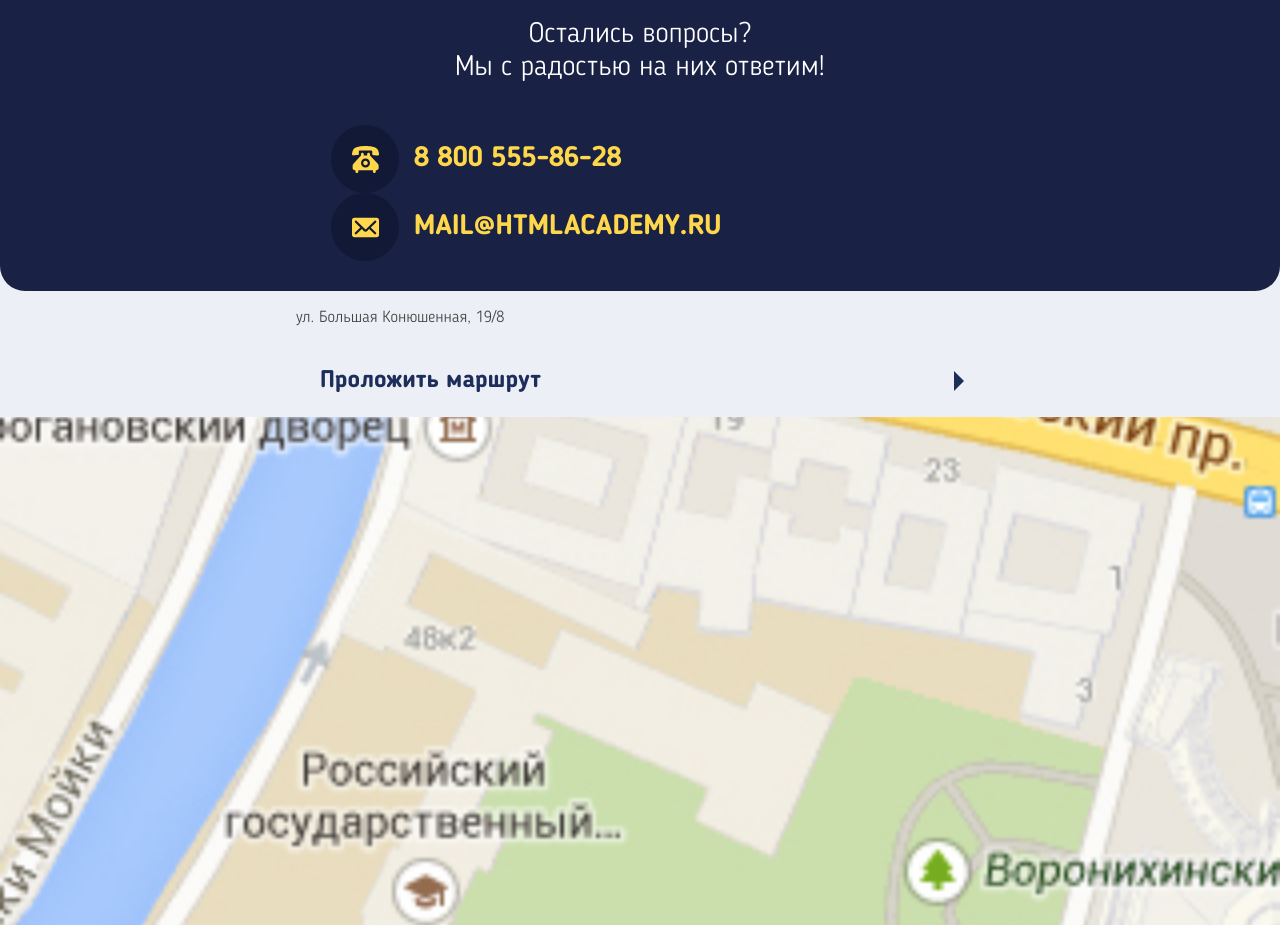
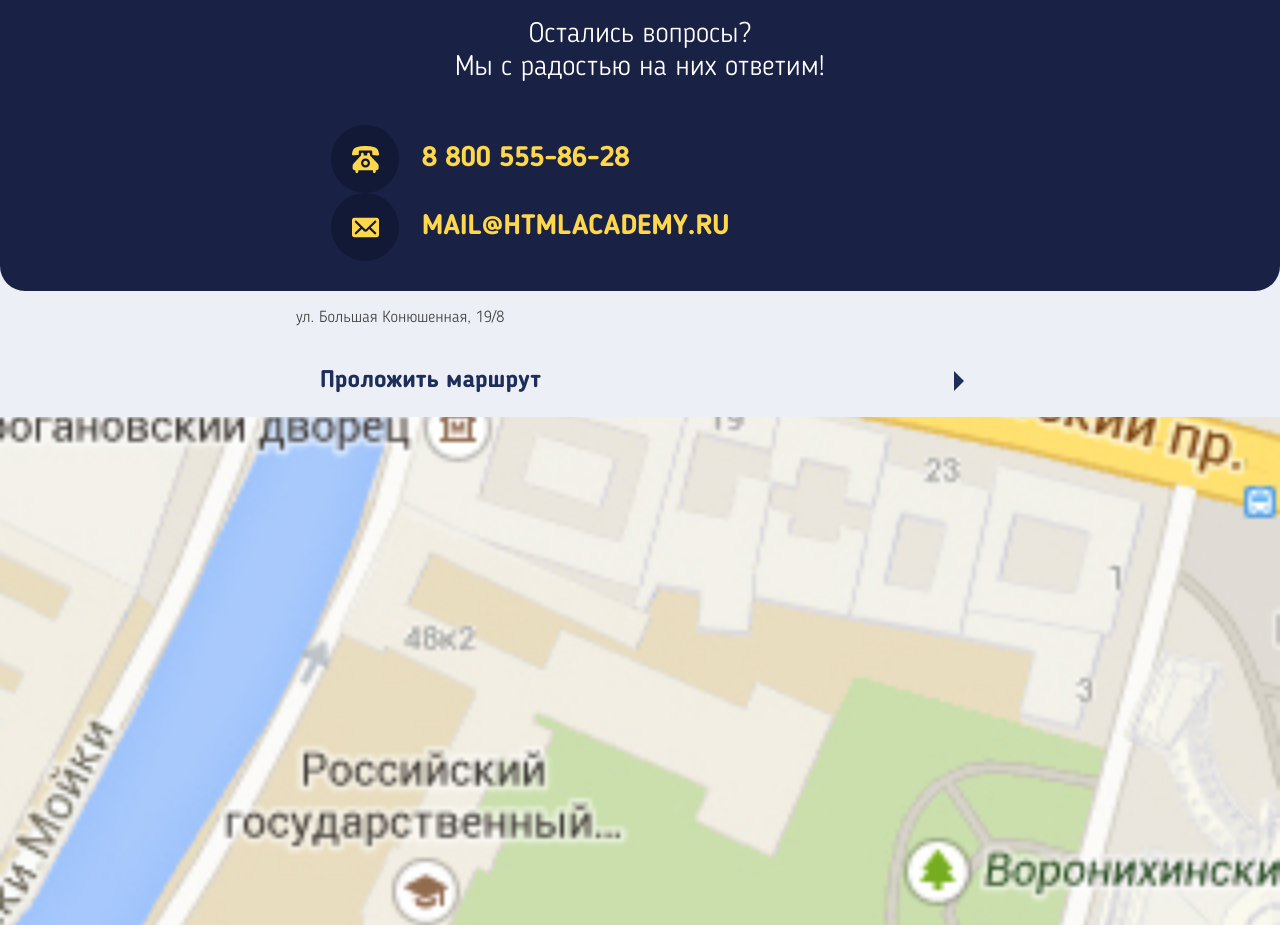
Before and after one commit to KofkaLana/1006587-pognali-17, a plain HTML site: page source/index.html in a window 1280 px wide. Shown: the part 5020-5945 px from the top of the page. Drawn offline with nearby package versions, Linux system fonts and the light colour scheme; files that its build step writes are made by us from their sources; a script that the page names is missing; files whose address does not match are found by name.

Commit message:
Переделала список в блоке contacts

```diff
--- a/source/index.html
+++ b/source/index.html
@@ -438,7 +438,32 @@
           </button>
         </form>
         <p class="contacts__questions">Остались вопросы?<br> Мы с радостью на них ответим!</p>
-        <ul class="contacts__list">
+
+        <ul class="contacts__list user-list user-list--contacts">
+          <li class="user-list__item user-list__item--contacts">
+            <span class="user-list__icon-back user-list__icon-back--contacts">
+              <svg class="user-list__svg user-list__svg--contacts" width="18" height="18" version="1.1" id="Layer_1"
+                xmlns="http://www.w3.org/2000/svg" xmlns:xlink="http://www.w3.org/1999/xlink" x="0px" y="0px"
+                viewBox="0 0 36 36" style="enable-background:new 0 0 36 36;" xml:space="preserve">
+                <path
+                  d="M18,0C11.6,0,5.2,1.1,2.8,3.4C0.9,5.3,0.2,8.7,0,10.8c0,0,0,0.2,0,0.3c0,0.8,0.7,1.5,1.5,1.5c0.1,0,3.7-0.3,5.9-0.5c0.1,0,0.1,0,0.2,0c0.8,0,1.5-0.7,1.5-1.5l0-3C9,6.7,9.7,6,10.7,6h14.7C26.2,6,27,6.7,27,7.7l0,3	c0,0.8,0.7,1.5,1.5,1.5c0.1,0,0.1,0,0.2,0c2.2,0.2,5.8,0.5,5.9,0.5c0.8,0,1.5-0.7,1.5-1.5c0-0.1,0-0.3,0-0.3	c-0.2-2.1-0.9-5.5-2.8-7.4C30.8,1.1,24.4,0,18,0z M18,19.5c-1.7,0-3,1.3-3,3s1.3,3,3,3c1.7,0,3-1.3,3-3S19.7,19.5,18,19.5z	 M15.7,12.7v-1.9c0-1-0.8-1.9-1.9-1.9S12,9.8,12,10.9v1.9L1.9,23.6c-0.7,0.7-1.1,1.6-1.1,2.7v3c0,1.7,1.3,3,3,3h0.8v1.9	c0,1,0.8,1.9,1.9,1.9s1.9-0.8,1.9-1.9v-1.9h19.5v1.9c0,1,0.8,1.9,1.9,1.9c1,0,1.9-0.8,1.9-1.9v-1.9h0.8c1.7,0,3-1.3,3-3v-3	c0-1.1-0.4-2-1.1-2.7L24,12.7v-1.9c0-1-0.8-1.9-1.9-1.9s-1.9,0.8-1.9,1.9v1.9H15.7z M18,16.5c3.3,0,6,2.7,6,6c0,3.3-2.7,6-6,6	c-3.3,0-6-2.7-6-6C12,19.2,14.7,16.5,18,16.5z" />
+              </svg>
+            </span>
+            <a href="tel:88005558628">8 800 555-86-28</a></li>
+          <li class="user-list__item user-list__item--contacts">
+            <span class="user-list__icon-back user-list__icon-back--contacts">
+              <svg class="user-list__svg user-list__svg--contacts" width="18" height="13" version="1.1" id="Layer_1"
+                xmlns="http://www.w3.org/2000/svg" xmlns:xlink="http://www.w3.org/1999/xlink" x="0px" y="0px"
+                viewBox="0 0 36 26" style="enable-background:new 0 0 36 26;" xml:space="preserve">
+                <path
+                  d="M0,23c0,1.6,1.3,3,3,3h30c1.7,0,3-1.3,3-3V3c0-1.6-1.3-3-3-3H3C1.3,0,0,1.3,0,3L0,23L0,23z M11,13L4.2,6.2c-0.6-0.6-0.6-1.5,0-2c0.6-0.6,1.5-0.6,2.1,0l11,10.9c0.4,0.4,1.2,0.4,1.6,0l11-10.9c0.6-0.6,1.5-0.6,2.1,0c0.6,0.6,0.6,1.5,0,2	L25,13l6.9,6.8c0.6,0.6,0.6,1.5,0,2c-0.6,0.6-1.5,0.6-2.1,0l-6.9-6.8c0,0-2.1,2.2-2.5,2.5c-0.6,0.6-1.4,1-2.4,1	c-0.9,0-1.8-0.4-2.4-1c-0.4-0.4-2.5-2.5-2.5-2.5l-6.9,6.8c-0.6,0.6-1.5,0.6-2.1,0c-0.6-0.6-0.6-1.5,0-2L11,13z" />
+              </svg>
+            </span>
+            <a href="mailto:mail@htmlacademy.ru">mail@htmlacademy.ru</a>
+          </li>
+        </ul>
+
+        <!-- <ul class="contacts__list">
           <li class="contacts__item contacts__item--phone">
             <span class="contacts__icon-back">
               <svg class="contacts__svg" width="18" height="18" version="1.1" id="Layer_1"
@@ -460,7 +485,7 @@
             </span>
             <a href="mailto:mail@htmlacademy.ru">mail@htmlacademy.ru</a>
           </li>
-        </ul>
+        </ul> -->
         <!-- <div class="contacts__wrapper">
           <a class="contacts__link contacts__link--phone" href="tel:88005558628">8 800 555-86-28</a>
           <a class="contacts__link contacts__link--mail" href="mailto:mail@htmlacademy.ru">mail@htmlacademy.ru</a>
--- a/source/less/blocks/contacts.less
+++ b/source/less/blocks/contacts.less
@@ -40,7 +40,7 @@
   }
 }
 
-.contacts__title{
+.contacts__title {
   .title;
   margin-top: 30px;
   margin-bottom: 25px;
@@ -91,50 +91,6 @@
   text-transform: uppercase;
 }
 
-.contacts__item {
-  display: flex;
-  align-items: center;
-
-  a {
-    color: @yellow;
-    font-weight: 700;
-  }
-
-  &:hover,
-  &:focus {
-    a {
-      color: @yellow-dark;
-    }
-
-    .contacts__svg {
-      fill: @yellow-dark;
-    }
-  }
-
-  &:active {
-    a,
-    .contacts__svg {
-      opacity: 0.3;
-    }
-  }
-}
-
-.contacts__icon-back {
-  display: flex;
-  align-items: center;
-  justify-content: center;
-
-  width: 45px;
-  height: 45px;
-  margin-right: 15px;
-
-  background-color: @blue-dark;
-  border-radius: 50%;
-}
-
-.contacts__svg {
-  fill: @yellow;
-}
 
 @media (min-width: @tablet-width) {
   .contacts__wrap {
@@ -174,16 +130,6 @@
   .contacts__list {
     margin-top: 40px;
   }
-
-  .contacts__icon-back {
-    width: 68px;
-    height: 68px;
-  }
-
-  .contacts__svg {
-    width: 27px;
-    height: 27px;
-  }
 }
 
 @media (min-width: @desktop-width) {
@@ -217,19 +163,14 @@
       color: @blue;
     }
 
-    &:active{
-      span{
+    &:active {
+      span {
         opacity: 0.3;
       }
     }
   }
 
   .contacts__list {
-    display: flex;
     justify-content: center;
   }
-
-  .contacts__item {
-    margin-right: 70px;
-  }
 }
--- a/source/less/blocks/user-list.less
+++ b/source/less/blocks/user-list.less
@@ -32,6 +32,17 @@
       opacity: 0.3;
     }
   }
+
+  &--contacts {
+    a {
+      color: @yellow;
+    }
+
+    &:hover,
+    &:focus {
+      color: @yellow-dark;
+    }
+  }
 }
 
 .user-list__icon-back {
@@ -43,7 +54,7 @@
   height: 45px;
   margin-right: 15px;
 
-  background-color: @violet;
+  background-color: @blue-dark;
   border-radius: 50%;
 }
 
@@ -83,6 +94,10 @@
     position: absolute;
     top: 45px;
     right: 250px;
+
+    &--contacts {
+      position: static;
+    }
   }
 
   .user-list__item {
@@ -149,9 +164,35 @@
         }
       }
     }
+
+    &--contacts {
+      align-items: baseline;
+
+      a {
+        width: 315px;
+        font-size: 28px;
+      }
+
+      &:hover,
+      &:focus {
+        a {
+          color: @yellow-dark;
+        }
+      }
+
+      &:active {
+        a {
+          opacity: 0.3;
+        }
+      }
+    }
   }
 
   .user-list__icon-back {
     display: none;
+
+    &--contacts {
+      display: flex;
+    }
   }
 }
```
